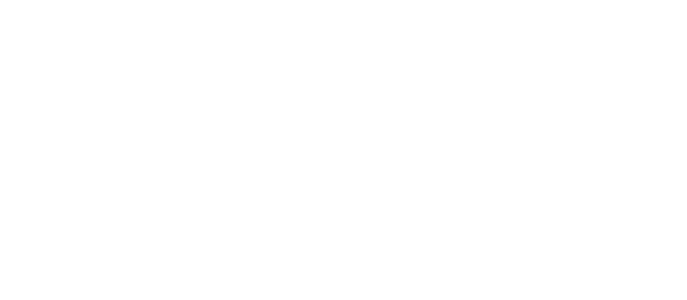
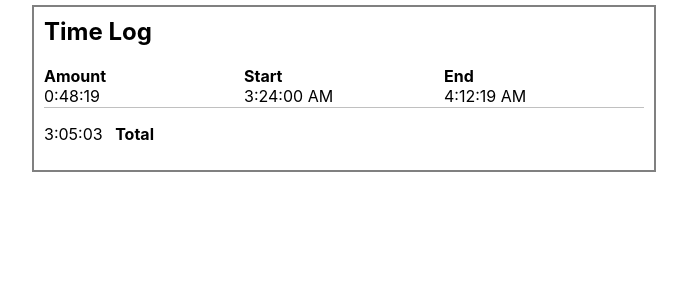
Before and after one commit to dwolverton/react-workshop-session2, a React (Create React App) app: page / in a window 1280 px wide. Shown: the top 300 px of the page, without its empty margins (296-983 px from the left). Built offline with nearby package versions, Linux system fonts and the light colour scheme.

Commit message:
timeEntry

```diff
--- a/src/App.js
+++ b/src/App.js
@@ -8,6 +8,7 @@
 function App() {
   return (
     <div className="App">
+      <TimeLog />
     </div>
   );
 }
--- /dev/null
+++ b/src/components/TimeLog/TimeEntry.js
@@ -0,0 +1,17 @@
+import React, { Component } from 'react';
+import { formatTime, diffInSeconds, formatDiffInSeconds } from '../../timeUtil';
+
+class TimeEntry extends Component {
+  render() {
+    let seconds = diffInSeconds(this.props.end, this.props.start);
+    return (
+      <div className="TimeEntry TimeLog__row">
+        <span>{formatDiffInSeconds(seconds)}</span>
+        <span>{formatTime(this.props.start)}</span>
+        <span>{formatTime(this.props.end)}</span>
+      </div>
+    )
+  }
+}
+
+export default TimeEntry;
--- a/src/components/TimeLog/TimeLog.js
+++ b/src/components/TimeLog/TimeLog.js
@@ -1,6 +1,7 @@
 import React, { Component } from 'react';
 import './TimeLog.css';
 import { diffInSeconds, formatDiffInSeconds } from '../../timeUtil';
+import TimeEntry from './TimeEntry';
 
 class TimeLog extends Component {
 
@@ -23,6 +24,8 @@
           <span>Amount</span><span>Start</span><span>End</span>
         </div>
 
+        <TimeEntry start={new Date('1995-12-17T03:24:00')}
+                   end={new Date('1995-12-17T04:12:19')} />
 
         <div className="TimeLog__totals TimeLog__row">
           <span>{formatDiffInSeconds(total)} <span className="TimeLog__label">Total</span></span>
```
